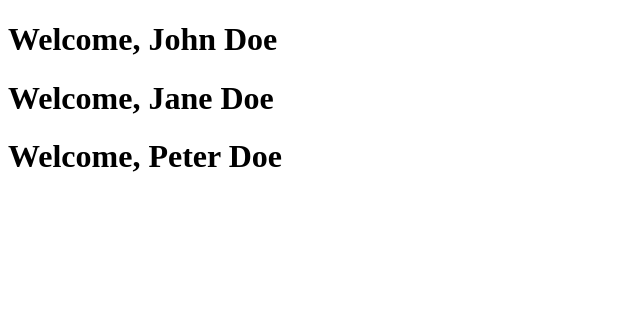
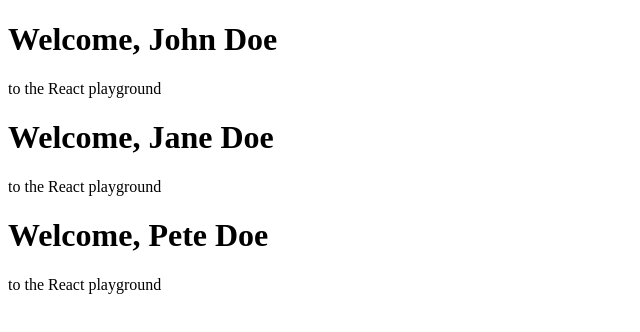
Before and after one commit to polnikovandrey/mern, a React (Create React App) app in the folder client/: page / in a window 1280 px wide. Shown: the top 332 px of the page, without its empty margins (0-640 px from the left). Built offline with nearby package versions, Linux system fonts and the light colour scheme.

Commit message:
+- cascading component-functions

```diff
--- a/client/src/index.tsx
+++ b/client/src/index.tsx
@@ -1,14 +1,24 @@
 import React from "react";
 import ReactDOM from "react-dom";
 
-function Welcome(properties: any) {
-    return <h1>Welcome, {properties.user}</h1>;
+function App(properties: any) {
+    const message: string = properties.message;
+    return (
+        <>
+            <Welcome user="John Doe" message={message}/>
+            <Welcome user="Jane Doe" message={message}/>
+            <Welcome user="Pete Doe" message={message}/>
+        </>
+    );
 }
 
-const toRender = <div>
-    <Welcome user="John Doe"/>
-    <Welcome user="Jane Doe"/>
-    <Welcome user="Peter Doe"/>
-</div>
+function Welcome(properties: any) {
+    return (
+        <>
+            <h1>Welcome, {properties.user}</h1>
+            <p>{properties.message}</p>
+        </>
+    );
+}
 
-ReactDOM.render(toRender, document.getElementById('root'));
+ReactDOM.render(<App message="to the React playground"/>, document.getElementById('root'));
```
